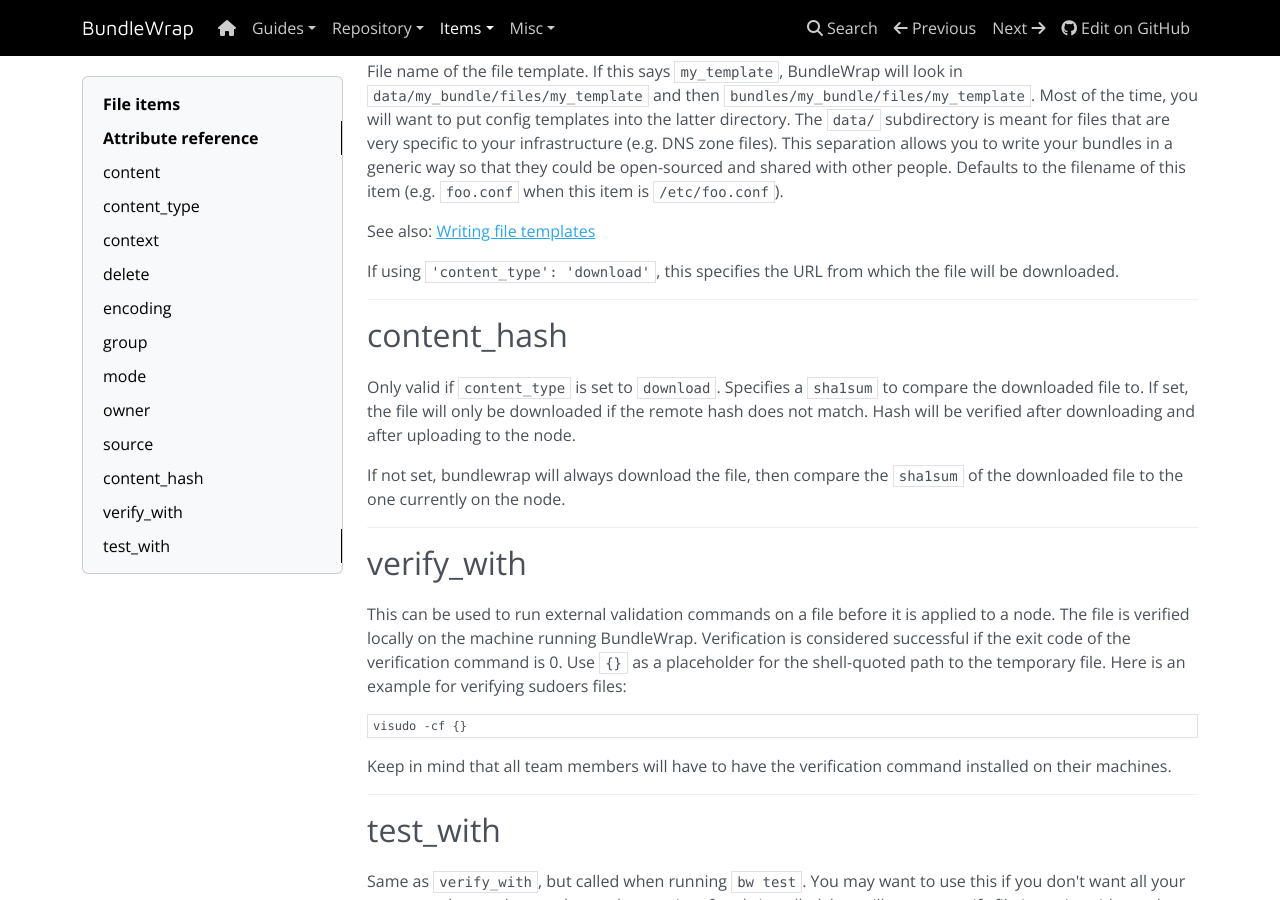
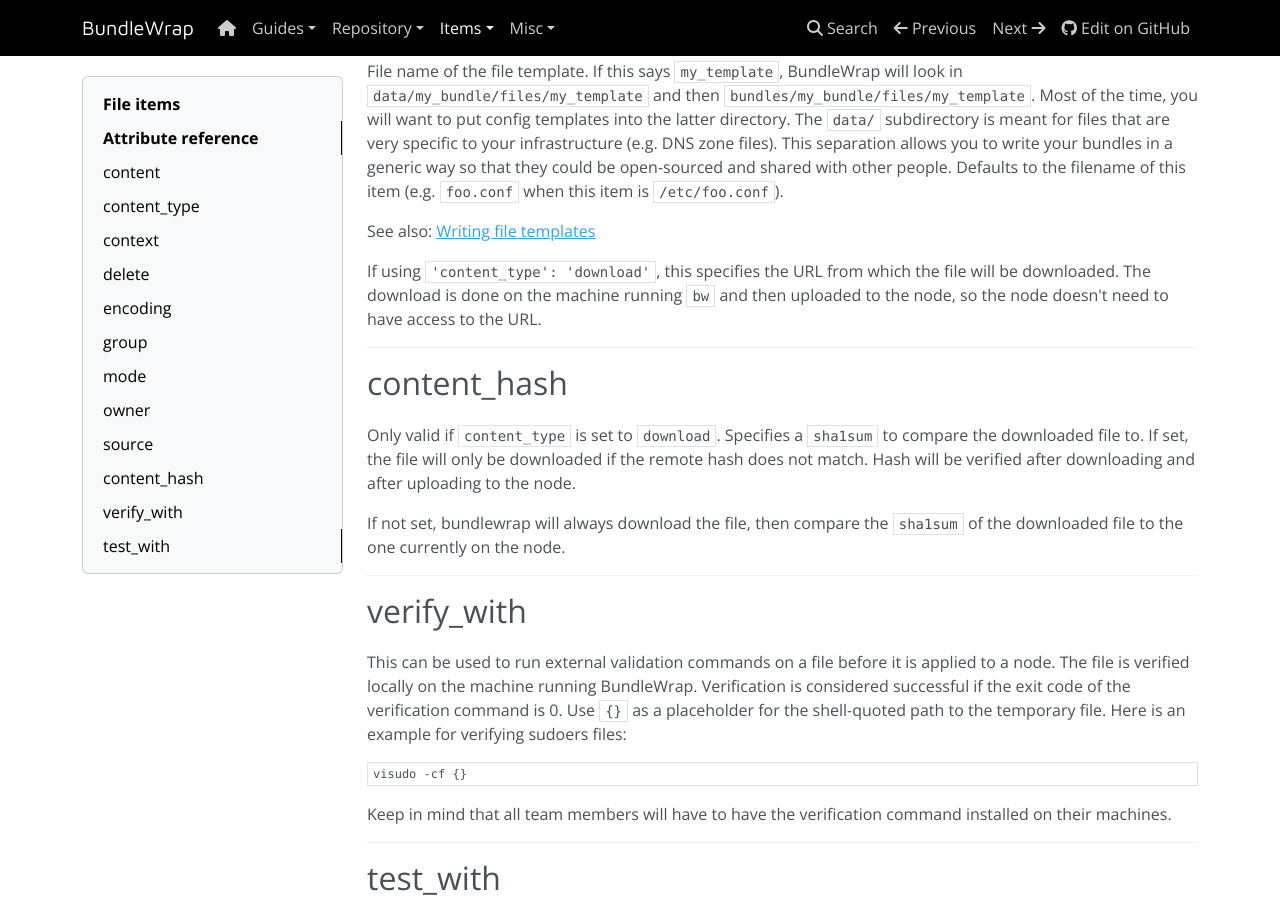
Before and after one commit to bundlewrap/bundlewrap, an MkDocs documentation site: the page built from docs/content/items/file.md, in a window 1280 px wide and 900 px high, scrolled down 2058 px. Built offline with MkDocs 1.6.1, drawn with Linux system fonts in a browser that asks for light colours; nearby versions of some CDN libraries.

Commit message:
document local file download

```diff
--- a/docs/content/items/file.md
+++ b/docs/content/items/file.md
@@ -86,7 +86,7 @@
 
 See also: [Writing file templates](../guide/item_file_templates.md)
 
-If using `'content_type': 'download'`, this specifies the URL from which the file will be downloaded.
+If using `'content_type': 'download'`, this specifies the URL from which the file will be downloaded. The download is done on the machine running `bw` and then uploaded to the node, so the node doesn't need to have access to the URL.
 
 <hr>
 
```
